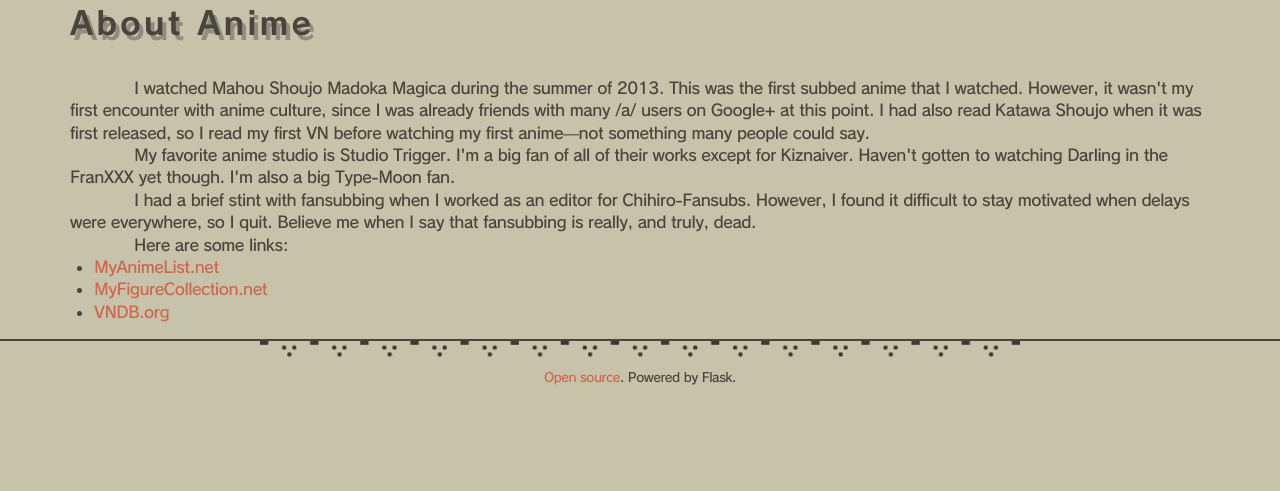
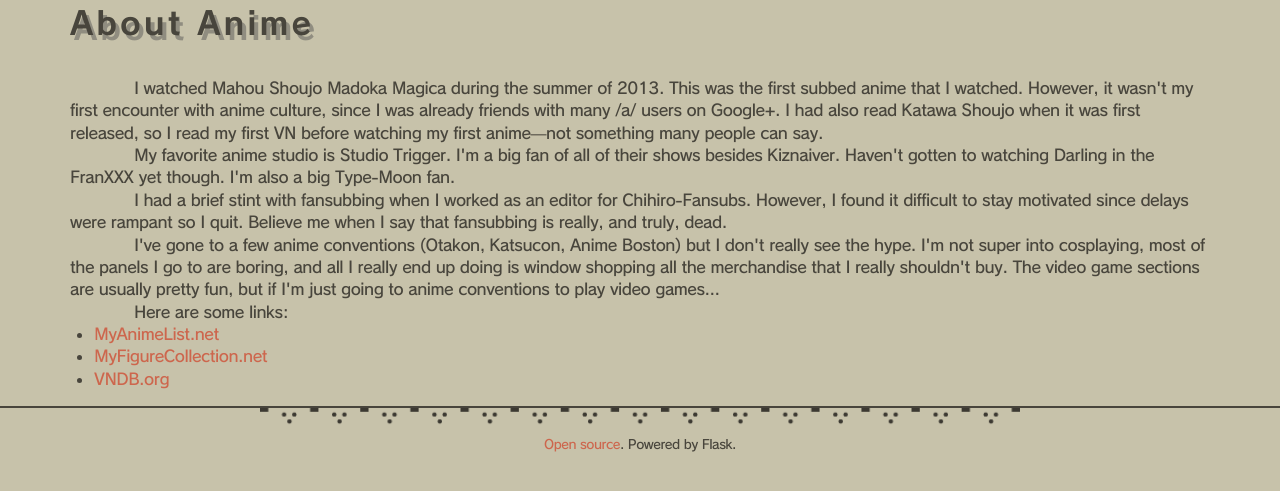
Before and after one commit to tesu/website, a Flask app: template tesu/templates/about/anime.html in a window 1280 px wide. Shown: the part 88-579 px from the top of the page. Run offline with Flask 2, Linux system fonts and the light colour scheme; the template is opened without the code that fills it, so the values that code supplies are empty.

Commit message:
wew cleaned up about pages

```diff
--- a/tesu/templates/about/anime.html
+++ b/tesu/templates/about/anime.html
@@ -1,9 +1,10 @@
 {% extends 'base.html' %}
 {% block content %}
             <h1>About Anime</h1>
-            <p class=indented>I watched Mahou Shoujo Madoka Magica during the summer of 2013. This was the first subbed anime that I watched. However, it wasn't my first encounter with anime culture, since I was already friends with many /a/ users on Google+ at this point. I had also read Katawa Shoujo when it was first released, so I read my first VN before watching my first anime&mdash;not something many people could say.
-            <p class=indented>My favorite anime studio is Studio Trigger. I'm a big fan of all of their works except for Kiznaiver. Haven't gotten to watching Darling in the FranXXX yet though. I'm also a big Type-Moon fan.
-            <p class=indented>I had a brief stint with fansubbing when I worked as an editor for Chihiro-Fansubs. However, I found it difficult to stay motivated when delays were everywhere, so I quit. Believe me when I say that fansubbing is really, and truly, dead.
+            <p class=indented>I watched Mahou Shoujo Madoka Magica during the summer of 2013. This was the first subbed anime that I watched. However, it wasn't my first encounter with anime culture, since I was already friends with many /a/ users on Google+. I had also read Katawa Shoujo when it was first released, so I read my first VN before watching my first anime&mdash;not something many people can say.
+            <p class=indented>My favorite anime studio is Studio Trigger. I'm a big fan of all of their shows besides Kiznaiver. Haven't gotten to watching Darling in the FranXXX yet though. I'm also a big Type-Moon fan.
+            <p class=indented>I had a brief stint with fansubbing when I worked as an editor for Chihiro-Fansubs. However, I found it difficult to stay motivated since delays were rampant so I quit. Believe me when I say that fansubbing is really, and truly, dead.
+            <p class=indented>I've gone to a few anime conventions (Otakon, Katsucon, Anime Boston) but I don't really see the hype. I'm not super into cosplaying, most of the panels I go to are boring, and all I really end up doing is window shopping all the merchandise that I really shouldn't buy. The video game sections are usually pretty fun, but if I'm just going to anime conventions to play video games...
             <p class=indented>Here are some links:
             <ul>
                 <li><a href="https://myanimelist.net/profile/420anon">MyAnimeList.net</a>
--- a/tesu/templates/about/code.html
+++ b/tesu/templates/about/code.html
@@ -3,5 +3,5 @@
             <h1>About Programming</h1>
             <p class=indented>I wanted to make video games. That was my initial motivation for becoming a programmer, and even though my horizons have broadened a lot, game development is still very dear to me. That being said, the first lines of code I wrote were for web development; I taught myself JavaScript and PHP to further my web development goals.
             <p class=indented>Upon entering high school, I taught myself enough C++ to do competitive programming, while I learned Java and Android development in the classroom. I got a web development internship, where I learned Ruby on Rails, my first MVC framework. I then branched out and started working with Django.
-            <p class=indented>Now that I'm in college, most of the code I write in class is in Python, but there's some Java too. I'm be using OCaml during my Jane Street internship this summer.
+            <p class=indented>Now that I'm in college, most of the code I write in class is in Python, but there's some Java too. I also have to begrudingly write C# for game development too. I'm be using OCaml during my Jane Street internship this summer.
 {% endblock %}
--- a/tesu/templates/about/gaming.html
+++ b/tesu/templates/about/gaming.html
@@ -1,6 +1,6 @@
 {% extends 'base.html' %}
 {% block content %}
-            <h1>About</h1>
+            <h1>About Gaming</h1>
             <p class=indented>I've always loved video games. Some of my fondest memories include playing classic games such as Pokémon Gold, A Link to the Past, and AdventureQuest. My family couldn't really afford getting new game consoles, so the only consoles I owned while growing up were a SNES, a PlayStation One, a Game Boy Color, and a Nintendo DS. Pok&eacute;mon was definitely my favorite game back then, but I don't care much for it anymore.
             <p class=indented>I created my Steam account in 2011 to get Portal for free, and I've been a PC gamer ever since. Those days, I played a lot of Spiral Knights and Team Fortress 2. I even spun up a couple of my own game servers and <a href="https://sourcemod.net/plugins.php?author=bobomaster&search=1">wrote some server plugins</a> for Team Fortress 2.
             <p class=indented>I've played a lot of MMOs, most of them being free-to-play. I'm not sure why I continue subjecting myself to the grind, but I do it anyway. Tera Online, Blade &amp; Soul, Dungeon Fighter Online, The Elder Scrolls Online, Star Wars: The Old Republic, Spiral Knights, Pok&eacute;MMO, Wakfu, Rusty Hearts... I've quit them all. I'm currently playing Final Fantasy XIV&mdash;who knows how long I'll stick with this one.
--- a/tesu/templates/about/webdev.html
+++ b/tesu/templates/about/webdev.html
@@ -4,4 +4,5 @@
             <p class=indented>I've been a web developer for half of my life. <a href="http://boboclub.webs.com">This</a> is my first website&mdash;it's pretty funny to see what I thought was sensible web design in 2009. I'd like to think that I've improved over the past decade.
             <p class=indented>I'm actually not too sure why I felt like I needed a web presence when I was a third grader, but I defintely was passionate about wanting a website. I later got really invested into forum administration, and ran my own instance of Simple Machines Forum software. These sites I made in middle school are unfortunately lost forever since I ran them on crappy free web hosts such as 000webhost and x10Hosting. Kind of a shame too, as I had quite a few PHP web applications uploaded on these sites.
             <p class=indented>Later on, I decided to swear off using PHP for my tiny web applications and switch to making them standalone JavaScript applications. You can find some of them <a href="/misc">here</a>. However, I didn't completely stop using PHP on my personal site until <a href="/blog/yet-another-site-redesign">November 2017</a> because I was relying on it for my custom-written templating system, which had always been the core of the site. I changed around the site CSS, at one point adding in Material Design Lite. I also heavily modified the content, first by replacing the WordPress blog with a Google+ stream embed and later by reverting said change and making a new blog. But this really wasn't sustainable; the site grew slow for reasons still unknown for me, and I figured it was time for a complete rehaul from PHP to Python.
+            <p class=indented>I did a web development internship in high school where I worked with Ruby on Rails. Not really much to say here other than MVC platforms are really cool. Using something like Rails or Django for this site would have been overkill though, so I opted to use Flask instead.
 {% endblock %}
--- a/tesu/tesu.py
+++ b/tesu/tesu.py
@@ -95,19 +95,19 @@
 
 @app.route('/about/webdev')
 def about_webdev():
-    return render_template('about/webdev.html', api=get_api(), page='About')
+    return render_template('about/webdev.html', api=get_api(), page='About', title='About Web Development')
 
 @app.route('/about/code')
 def about_code():
-    return render_template('about/code.html', api=get_api(), page='About')
+    return render_template('about/code.html', api=get_api(), page='About', title='About Programming')
 
 @app.route('/about/gaming')
 def about_gaming():
-    return render_template('about/gaming.html', api=get_api(), page='About')
+    return render_template('about/gaming.html', api=get_api(), page='About', title='About Gaming')
 
 @app.route('/about/anime')
 def about_anime():
-    return render_template('about/anime.html', api=get_api(), page='About')
+    return render_template('about/anime.html', api=get_api(), page='About', title='About Anime')
 
 @app.route('/contact')
 def contact():
```
